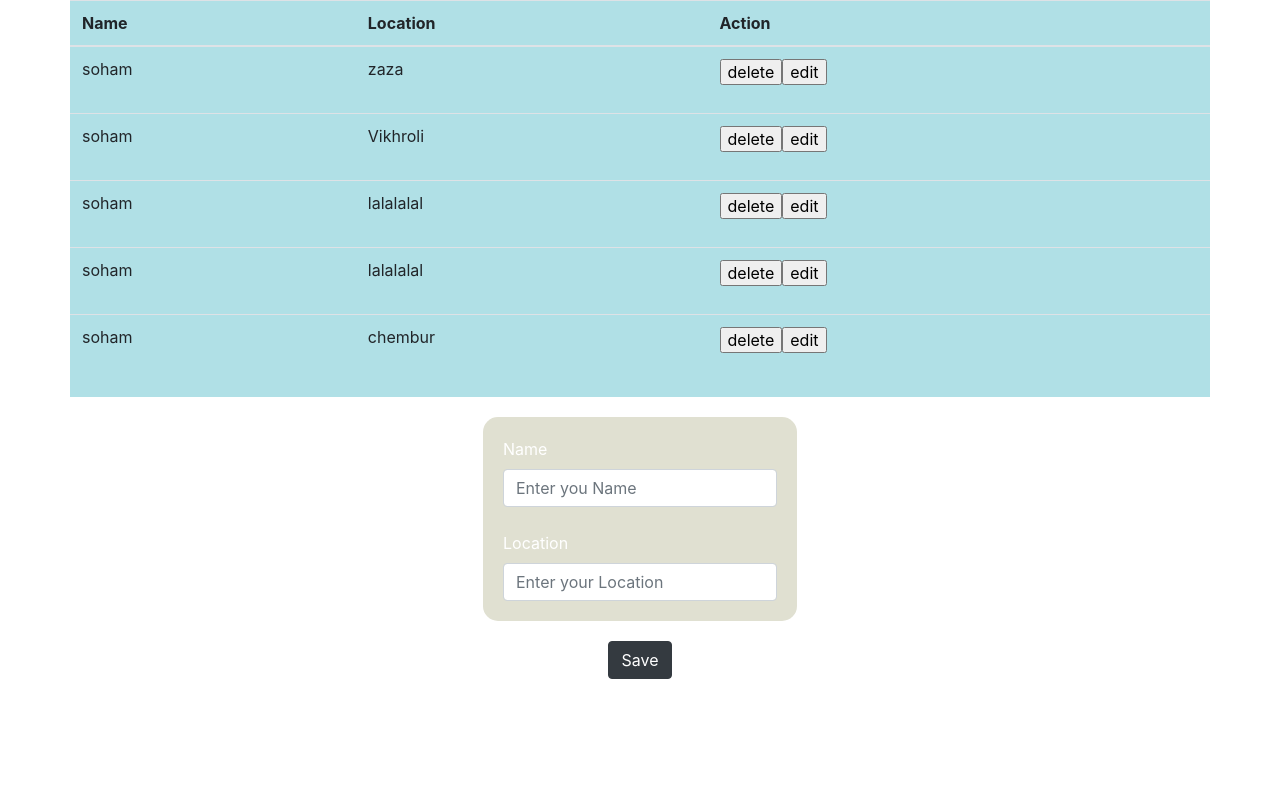
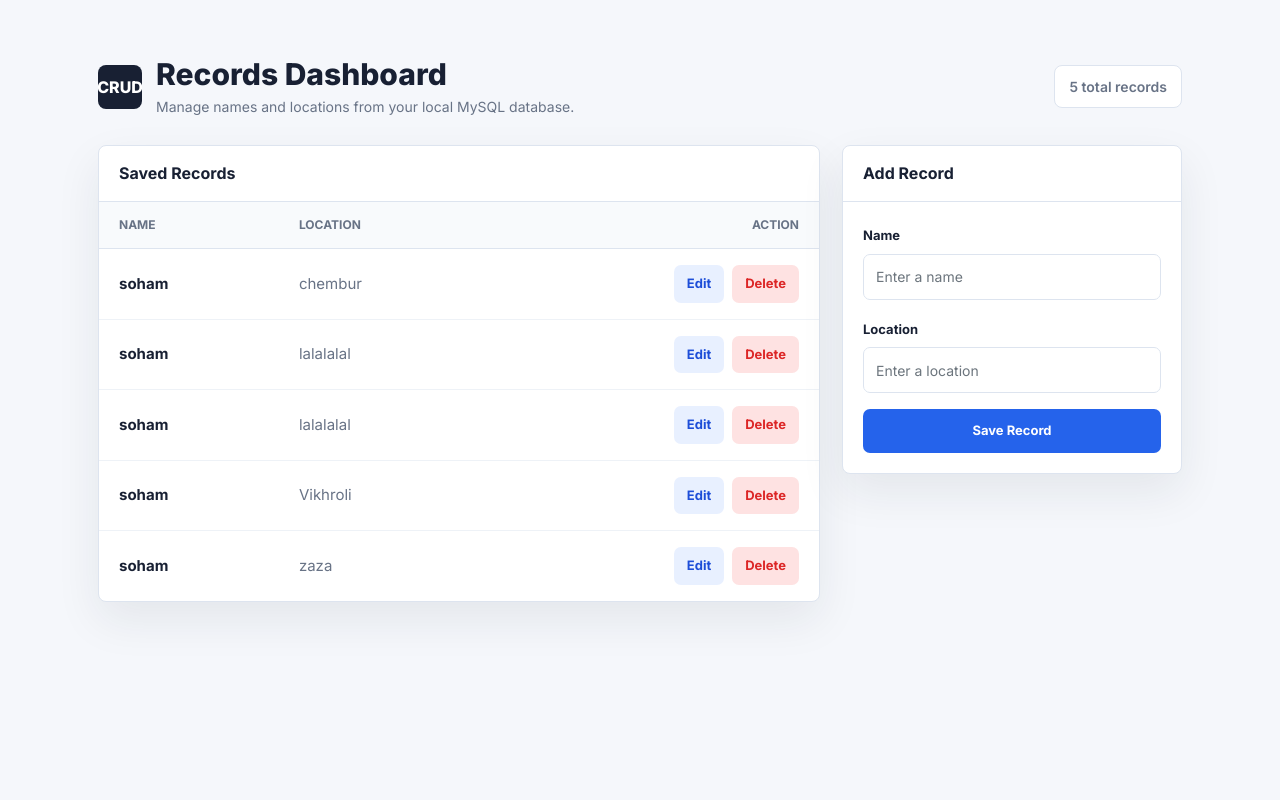
Before and after one commit to soycyrax/basic-PHP-CRUD, a PHP site: page / in a window 1280 px wide. Run offline with PHP 8.4, Linux system fonts and the light colour scheme; data comes from the database, SQL or seed files in the repository.

Commit message:
Refresh CRUD app UI

```diff
--- a/index.php
+++ b/index.php
@@ -1,71 +1,320 @@
-<html>
+<?php
+$mysqli = new mysqli('localhost', 'root', '', 'crud') or die(mysqli_error($mysqli));
+$result = $mysqli->query("SELECT * FROM data ORDER BY id DESC") or die($mysqli->error);
+$totalRecords = $result->num_rows;
+?>
+<!DOCTYPE html>
+<html lang="en">
 <head>
+	<meta charset="UTF-8">
+	<meta name="viewport" content="width=device-width, initial-scale=1.0">
+	<title>basic-PHP-CRUD</title>
+	<link rel="preconnect" href="https://fonts.googleapis.com">
+	<link rel="preconnect" href="https://fonts.gstatic.com" crossorigin>
+	<link href="https://fonts.googleapis.com/css2?family=Inter:wght@400;500;600;700;800&display=swap" rel="stylesheet">
 	<link rel="stylesheet" href="https://stackpath.bootstrapcdn.com/bootstrap/4.3.1/css/bootstrap.min.css" integrity="sha384-ggOyR0iXCbMQv3Xipma34MD+dH/1fQ784/j6cY/iJTQUOhcWr7x9JvoRxT2MZw1T" crossorigin="anonymous">
-	<script src="https://code.jquery.com/jquery-3.3.1.slim.min.js" integrity="sha384-q8i/X+965DzO0rT7abK41JStQIAqVgRVzpbzo5smXKp4YfRvH+8abtTE1Pi6jizo" crossorigin="anonymous"></script>
-	<script src="https://cdnjs.cloudflare.com/ajax/libs/popper.js/1.14.7/umd/popper.min.js" integrity="sha384-UO2eT0CpHqdSJQ6hJty5KVphtPhzWj9WO1clHTMGa3JDZwrnQq4sF86dIHNDz0W1" crossorigin="anonymous"></script>
-	<script src="https://stackpath.bootstrapcdn.com/bootstrap/4.3.1/js/bootstrap.min.js" integrity="sha384-JjSmVgyd0p3pXB1rRibZUAYoIIy6OrQ6VrjIEaFf/nJGzIxFDsf4x0xIM+B07jRM" crossorigin="anonymous"></script>
 	<style>
-	.info {
- 	 background-color: #e0e0d1;
- 	 border-radius: 15px;
- 	 color: white;
- 	 margin: 20px;
+		:root {
+			--page-bg: #f5f7fb;
+			--ink: #182033;
+			--muted: #687386;
+			--line: #dde4ef;
+			--panel: #ffffff;
+			--brand: #2563eb;
+			--brand-dark: #1d4ed8;
+			--accent: #0f766e;
+			--danger: #dc2626;
+		}
+
+		* {
+			box-sizing: border-box;
+		}
+
+		body {
+			min-height: 100vh;
+			margin: 0;
+			font-family: 'Inter', Arial, sans-serif;
+			background: var(--page-bg);
+			color: var(--ink);
+		}
+
+		.app-shell {
+			max-width: 1120px;
+			margin: 0 auto;
+			padding: 32px 18px 48px;
+		}
+
+		.topbar {
+			display: flex;
+			align-items: center;
+			justify-content: space-between;
+			gap: 18px;
+			padding: 24px 0 28px;
+		}
+
+		.brand-mark {
+			display: inline-flex;
+			align-items: center;
+			justify-content: center;
+			width: 44px;
+			height: 44px;
+			border-radius: 8px;
+			background: var(--ink);
+			color: #fff;
+			font-weight: 800;
+		}
+
+		.title-wrap {
+			display: flex;
+			align-items: center;
+			gap: 14px;
+		}
+
+		h1 {
+			margin: 0;
+			font-size: 30px;
+			font-weight: 800;
+			letter-spacing: 0;
+		}
+
+		.subtitle {
+			margin: 4px 0 0;
+			color: var(--muted);
+			font-size: 14px;
+		}
+
+		.stat-pill {
+			padding: 10px 14px;
+			border: 1px solid var(--line);
+			border-radius: 8px;
+			background: var(--panel);
+			color: var(--muted);
+			font-size: 14px;
+			font-weight: 600;
+		}
+
+		.layout-grid {
+			display: grid;
+			grid-template-columns: minmax(0, 1fr) 340px;
+			gap: 22px;
+			align-items: start;
+		}
+
+		.panel {
+			background: var(--panel);
+			border: 1px solid var(--line);
+			border-radius: 8px;
+			box-shadow: 0 18px 45px rgba(24, 32, 51, 0.08);
+			overflow: hidden;
+		}
+
+		.panel-header {
+			display: flex;
+			align-items: center;
+			justify-content: space-between;
+			gap: 12px;
+			padding: 18px 20px;
+			border-bottom: 1px solid var(--line);
+		}
+
+		.panel-title {
+			margin: 0;
+			font-size: 16px;
+			font-weight: 700;
+		}
+
+		.table {
+			margin: 0;
+		}
+
+		.table thead th {
+			border-top: 0;
+			border-bottom: 1px solid var(--line);
+			background: #f8fafc;
+			color: var(--muted);
+			font-size: 12px;
+			font-weight: 700;
+			text-transform: uppercase;
+			letter-spacing: 0;
+			padding: 14px 20px;
+		}
+
+		.table tbody td {
+			vertical-align: middle;
+			padding: 16px 20px;
+			border-top: 1px solid #eef2f7;
+			font-size: 15px;
+		}
+
+		.name-cell {
+			font-weight: 700;
+			color: var(--ink);
+		}
+
+		.location-cell {
+			color: var(--muted);
+		}
+
+		.actions-form {
+			display: flex;
+			gap: 8px;
+			justify-content: flex-end;
+			margin: 0;
+		}
+
+		.btn-soft,
+		.btn-primary-clean,
+		.btn-danger-clean {
+			border: 0;
+			border-radius: 7px;
+			font-weight: 700;
+			font-size: 13px;
+			padding: 9px 13px;
+			transition: transform 0.15s ease, box-shadow 0.15s ease, background 0.15s ease;
+		}
+
+		.btn-soft {
+			background: #e8f0ff;
+			color: var(--brand-dark);
+		}
+
+		.btn-primary-clean {
+			width: 100%;
+			background: var(--brand);
+			color: #fff;
+			padding: 12px 16px;
+		}
+
+		.btn-danger-clean {
+			background: #fee2e2;
+			color: var(--danger);
+		}
+
+		.btn-soft:hover,
+		.btn-primary-clean:hover,
+		.btn-danger-clean:hover {
+			transform: translateY(-1px);
+			box-shadow: 0 10px 22px rgba(24, 32, 51, 0.12);
+		}
+
+		.btn-primary-clean:hover {
+			background: var(--brand-dark);
+			color: #fff;
+		}
+
+		.form-panel {
 			padding: 20px;
+		}
+
+		.form-panel label {
+			font-size: 13px;
+			font-weight: 700;
+			color: var(--ink);
+		}
+
+		.form-control {
+			height: 46px;
+			border: 1px solid var(--line);
+			border-radius: 7px;
+			font-size: 14px;
+		}
+
+		.form-control:focus {
+			border-color: var(--brand);
+			box-shadow: 0 0 0 3px rgba(37, 99, 235, 0.12);
+		}
+
+		.empty-state {
+			padding: 34px 20px;
+			text-align: center;
+			color: var(--muted);
+		}
+
+		@media (max-width: 840px) {
+			.topbar {
+				align-items: flex-start;
+				flex-direction: column;
+			}
+
+			.layout-grid {
+				grid-template-columns: 1fr;
+			}
+
+			.actions-form {
+				justify-content: flex-start;
+			}
 		}
 	</style>
 </head>
 <body>
-	<div class="container">
+	<main class="app-shell">
+		<header class="topbar">
+			<div class="title-wrap">
+				<div class="brand-mark">CRUD</div>
+				<div>
+					<h1>Records Dashboard</h1>
+					<p class="subtitle">Manage names and locations from your local MySQL database.</p>
+				</div>
+			</div>
+			<div class="stat-pill"><?php echo $totalRecords; ?> total records</div>
+		</header>
 
-	<?php
-		$mysqli = new mysqli('localhost', 'root', '', 'crud') or die(mysqli_error($mysqli));
-		$result = $mysqli->query("SELECT * FROM data") or die($mysqli->error);
-		//pre_r($result);
-	?>
-
-		<div class="row justify-content-center" style="background-color:powderblue">
+		<section class="layout-grid">
+			<div class="panel">
+				<div class="panel-header">
+					<h2 class="panel-title">Saved Records</h2>
+				</div>
+				<div class="table-responsive">
 					<table class="table">
 						<thead>
 							<tr>
 								<th>Name</th>
 								<th>Location</th>
-						<th colspan="2">Action</th>
+								<th class="text-right">Action</th>
 							</tr>
 						</thead>
-		<?php
-			while ($row = $result->fetch_assoc()): ?>
+						<tbody>
+							<?php if ($totalRecords > 0): ?>
+								<?php while ($row = $result->fetch_assoc()): ?>
 									<tr>
-					<td><?php echo $row['name']; ?></td>
-					<td><?php echo $row['location']; ?></td>
-					<td><form action="process.php" method="GET"><input type="hidden" name="id" value="<?php echo $row['id']; ?>"><input type="submit" name="delete" value="delete"><input type="submit" name="edit" value="edit"></form></td>
+										<td class="name-cell"><?php echo htmlspecialchars($row['name']); ?></td>
+										<td class="location-cell"><?php echo htmlspecialchars($row['location']); ?></td>
+										<td>
+											<form class="actions-form" action="process.php" method="GET">
+												<input type="hidden" name="id" value="<?php echo $row['id']; ?>">
+												<button type="submit" name="edit" value="edit" class="btn-soft">Edit</button>
+												<button type="submit" name="delete" value="delete" class="btn-danger-clean">Delete</button>
+											</form>
+										</td>
 									</tr>
-
 								<?php endwhile; ?>
+							<?php else: ?>
+								<tr>
+									<td colspan="3" class="empty-state">No records yet. Add the first one from the form.</td>
+								</tr>
+							<?php endif; ?>
+						</tbody>
 					</table>
 				</div>
-		<?php
-		function pre_r( $array ){
-			echo '<pre>';
-			print_r($array);
-			echo '</pre>';
-		}
-		?>
-	<div class="row justify-content-center">
-	<form action="process.php" method="POST">
-		<div class="info">
-		<label>Name</label>
-		<input type="text" name="name" class="form-control" placeholder="Enter you Name"><br>
-		<label>Location</label>
-		<input type="text" name="location" class="form-control" placeholder="Enter your Location">
+			</div>
+
+			<aside class="panel">
+				<div class="panel-header">
+					<h2 class="panel-title">Add Record</h2>
+				</div>
+				<form class="form-panel" action="process.php" method="POST">
+					<div class="form-group">
+						<label for="name">Name</label>
+						<input type="text" id="name" name="name" class="form-control" placeholder="Enter a name" required>
 					</div>
 					<div class="form-group">
-		<center>
-		<button type="submit" name="save" class="btn btn-dark">Save</button>
+						<label for="location">Location</label>
+						<input type="text" id="location" name="location" class="form-control" placeholder="Enter a location" required>
 					</div>
-	</center>
+					<button type="submit" name="save" class="btn-primary-clean">Save Record</button>
 				</form>
-	</div>
-	</div>
-	</div>
+			</aside>
+		</section>
+	</main>
 </body>
 </html>
```
Also changed, not shown: process.php (+193 -68 lines). Lines whose indentation alone changed are shown as unchanged.
